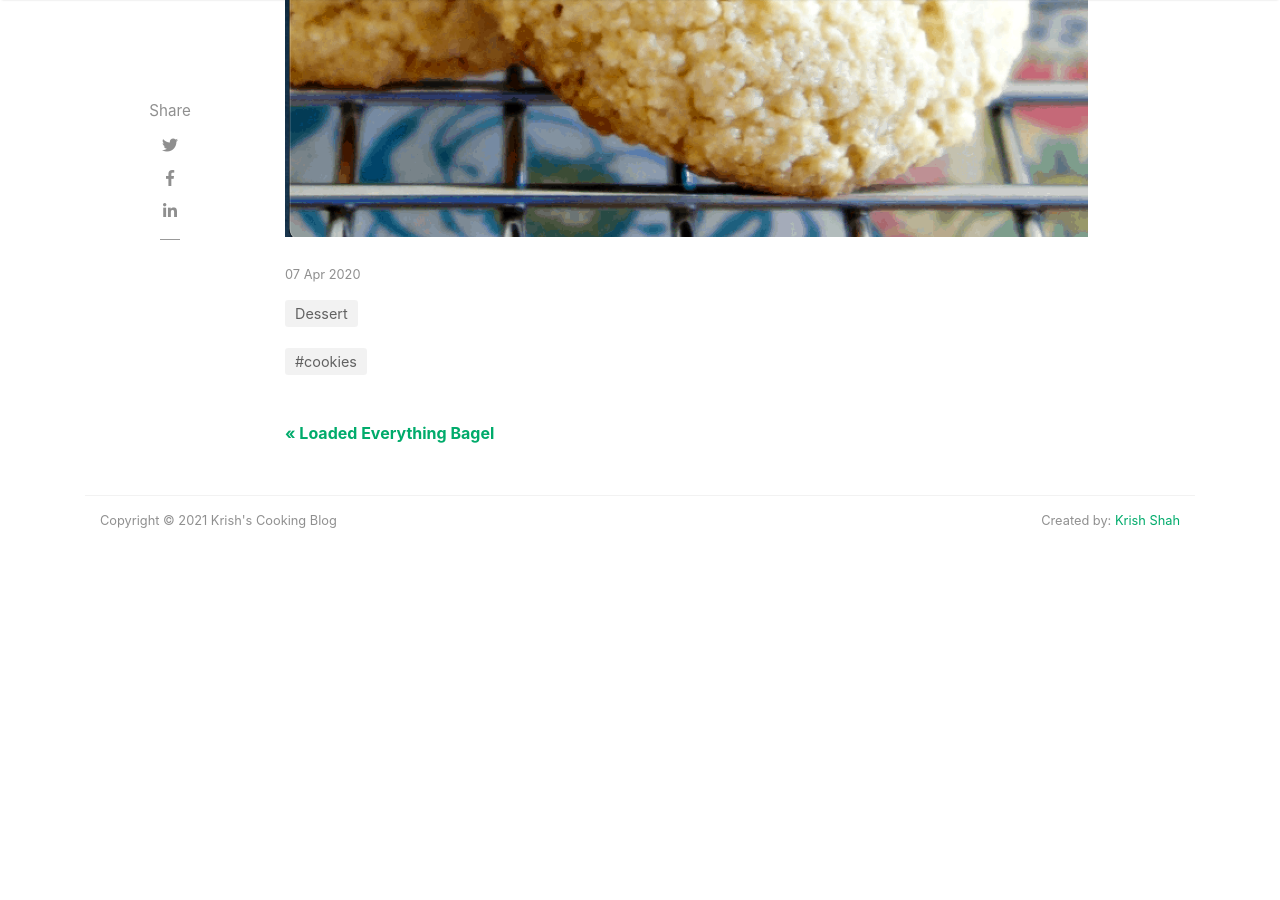
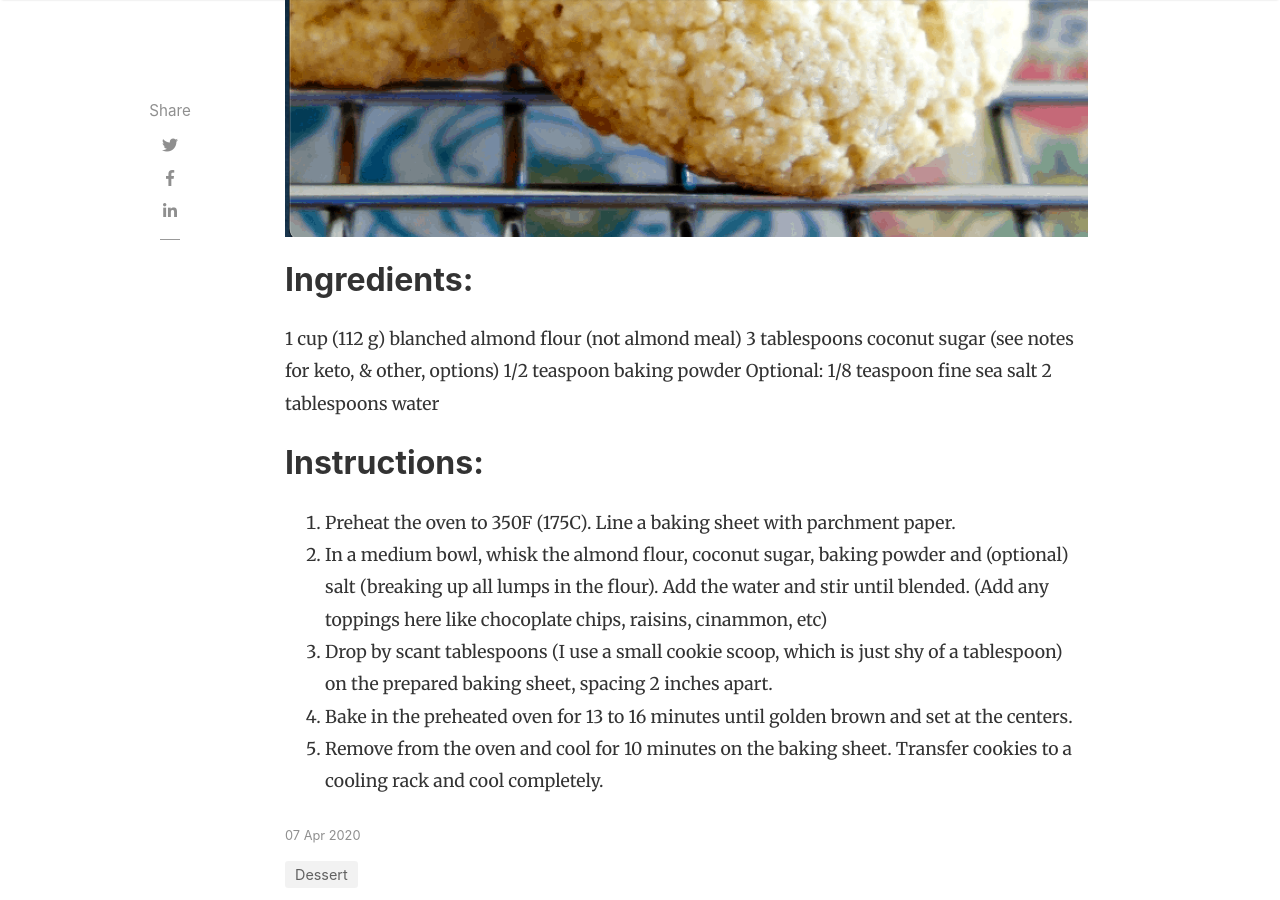
Before and after one commit to krish-shahh/cooking-blog, a Jekyll site: the page built from _posts/2020-04-07-almond-flour-cookies.md, in a window 1280 px wide and 900 px high, scrolled down 1040 px. Built offline with Jekyll 4.4.1, drawn with Linux system fonts in a browser that asks for light colours; nearby versions of some CDN libraries; comment, search, counter and statistics services are not loaded; before the commit the page ends 1644 px from its top, so only the background shows below that.

Commit message:
Update 2020-04-07-almond-flour-cookies.md

```diff
--- a/_posts/2020-04-07-almond-flour-cookies.md
+++ b/_posts/2020-04-07-almond-flour-cookies.md
@@ -8,3 +8,18 @@ image: assets/images/almond-flour-cookies.png
 description: "Simple Almond Flour Cookies that can have different toppings of choice"
 featured: true
 ---
+## Ingredients:
+
+1 cup (112 g) blanched almond flour (not almond meal)
+3 tablespoons coconut sugar (see notes for keto, & other, options)
+1/2 teaspoon baking powder
+Optional: 1/8 teaspoon fine sea salt
+2 tablespoons water
+
+## Instructions:
+
+1. Preheat the oven to 350F (175C). Line a baking sheet with parchment paper.
+2. In a medium bowl, whisk the almond flour, coconut sugar, baking powder and (optional) salt (breaking up all lumps in the flour). Add the water and stir until blended. (Add any toppings here like chocoplate chips, raisins, cinammon, etc)
+3. Drop by scant tablespoons (I use a small cookie scoop, which is just shy of a tablespoon) on the prepared baking sheet, spacing 2 inches apart.
+4. Bake in the preheated oven for 13 to 16 minutes until golden brown and set at the centers.
+5. Remove from the oven and cool for 10 minutes on the baking sheet. Transfer cookies to a cooling rack and cool completely.
```
